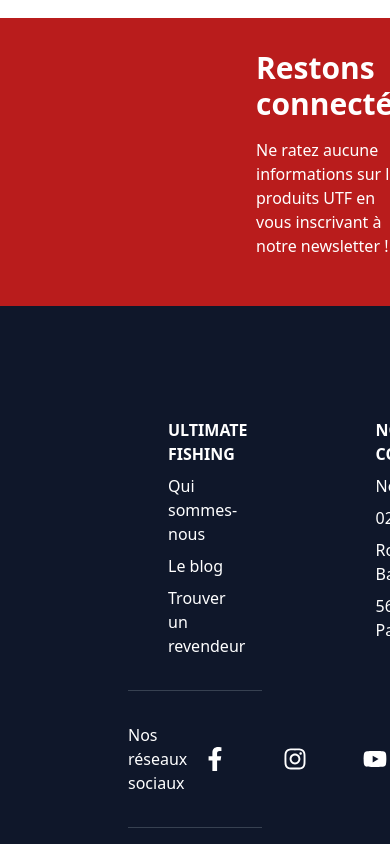
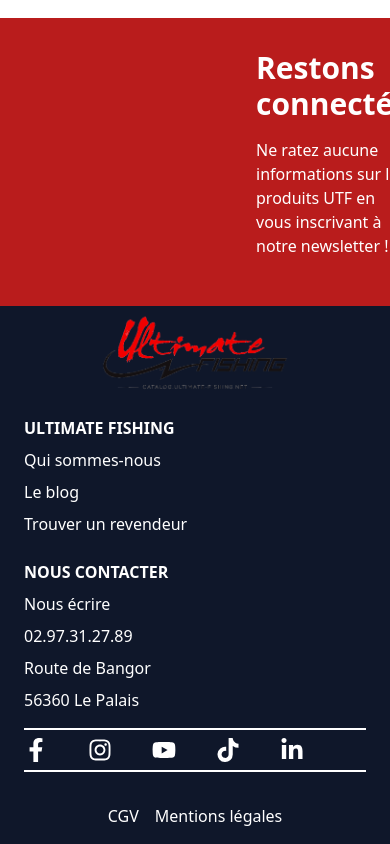
Before and after one commit to AnotheerDev/test-integration, a React (Vite) app: page / in a window 390 px wide. Shown: the part 11156-12000 px from the top of the page. Built offline with nearby package versions, Linux system fonts and the light colour scheme.

Commit message:
Update Footer component styling for small device

```diff
--- a/src/components/Footer/Footer.jsx
+++ b/src/components/Footer/Footer.jsx
@@ -10,24 +10,20 @@
 
 const Footer = () => {
   return (
-    <footer className="bg-slate-900 text-white pt-28 pb-8 px-32">
-      <div className="flex justify-start border-b border-gray-700 pb-8">
+    <footer className="bg-slate-900 text-white px-6 lg:pt-28 lg:pb-8 lg:px-32">
+      <div className="lg:flex lg:justify-start lg:pb-8">
         <div>
-          <div>
-            <img
-              src={logo}
-              alt="Ultimate Fishing Logo"
-              className="w-60"
-            />
+          <div className="flex justify-center">
+            <img src={logo} alt="Ultimate Fishing Logo" className="w-60 " />
           </div>
         </div>
-        <div className="space-y-2 ml-10 mr-32">
+        <div className="py-2 space-y-2 lg:ml-10 lg:mr-32">
           <h5 className="font-bold">ULTIMATE FISHING</h5>
           <p>Qui sommes-nous</p>
           <p>Le blog</p>
           <p>Trouver un revendeur</p>
         </div>
-        <div className="space-y-2">
+        <div className="py-4 space-y-2">
           <h5 className="font-bold">NOUS CONTACTER</h5>
           <p>Nous écrire</p>
           <p>02.97.31.27.89</p>
@@ -35,9 +31,9 @@
           <p>56360 Le Palais</p>
         </div>
       </div>
-      <div className="pt-8 flex items-center">
-        <p className="mr-4">Nos réseaux sociaux</p>
-        <div className="flex items-center gap-x-14">
+      <div className="py-2 border-b-2 border-t-2 border-white lg:py-6 flex lg:items-center">
+        <p className="hidden lg:block lg:mr-4">Nos réseaux sociaux</p>
+        <div className="flex items-center gap-x-10 lg:gap-x-14">
           <FaFacebookF className="text-2xl" />
           <FaInstagram className="text-2xl" />
           <FaYoutube className="text-2xl" />
@@ -46,10 +42,12 @@
         </div>
       </div>
 
-      <div className="flex justify-center border-t border-gray-700 pt-4 mt-8">
-        <div className="flex space-x-8">
+      <div className="flex flex-col lg:flex-row justify-center py-8 lg:pt-4 lg:mt-8 gap-4">
+        <div className="flex justify-center gap-4">
           <p>CGV</p>
           <p>Mentions légales</p>
+        </div>
+        <div className="flex justify-center gap-4">
           <p>Ultimate Fishing</p>
           <p>2024 - Made by AT14</p>
         </div>
```
